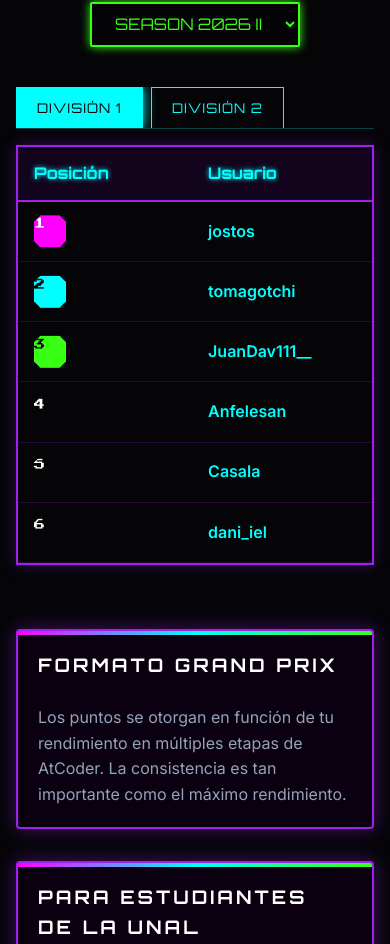
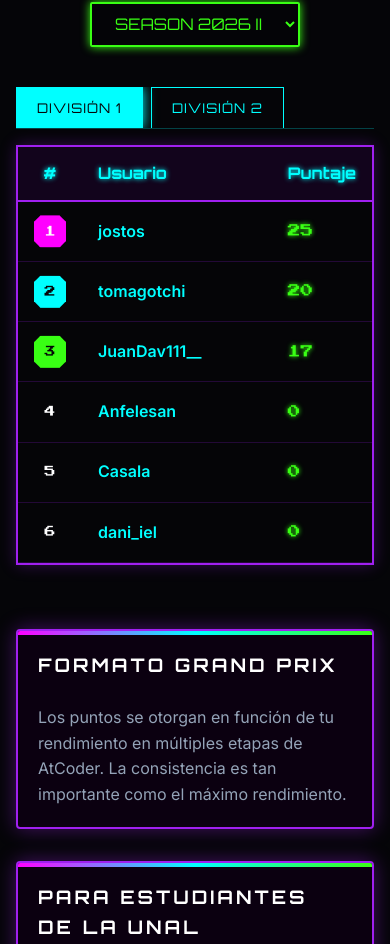
Before and after one commit to NicolasArias/unal_takeuchi_cup, a React (Vite) app in the folder front/: page /#/ in a window 390 px wide. Shown: the part 864-1808 px from the top of the page. Built offline with nearby package versions, Linux system fonts and the light colour scheme.

Commit message:
feat: improved design for mobile and desktop

```diff
--- a/front/src/components/StandingsTable.jsx
+++ b/front/src/components/StandingsTable.jsx
@@ -3,12 +3,12 @@ export default function StandingsTable({ rows, showStages = false, animateRows =
 
   return (
     <div className={`table-container${animateTable ? ' animate-fade-up delay-300' : ''}`}>
-      <table>
+      <table className="standings-table">
         <thead>
           <tr>
-            <th>Posición</th>
-            <th>{showStages ? 'Usuario del concursante' : 'Usuario'}</th>
-            <th>Puntaje Total</th>
+            <th className="rank-column">#</th>
+            <th className="username-column">Usuario</th>
+            <th>Puntaje</th>
             {Array.from({ length: stageCount }, (_, index) => (
               <th key={index}>Etapa {index + 1}</th>
             ))}
@@ -27,8 +27,8 @@ export default function StandingsTable({ rows, showStages = false, animateRows =
                 className={animateRows ? 'animate-fade-up' : undefined}
                 style={animateRows ? { animationDelay: `${index * 100}ms` } : undefined}
               >
-                <td><div className={`rank-badge ${rankClass}`}>{index + 1}</div></td>
-                <td>
+                <td className="rank-cell"><div className={`rank-badge ${rankClass}`}>{index + 1}</div></td>
+                <td className="username-cell">
                   <div style={{ fontWeight: 600 }}>
                     <a
                       href={`https://atcoder.jp/users/${row.username}`}
--- a/front/src/index.css
+++ b/front/src/index.css
@@ -19,6 +19,31 @@
   box-sizing: border-box;
   margin: 0;
   padding: 0;
+  scrollbar-color: var(--neon-pink) transparent;
+  scrollbar-width: thin;
+}
+
+::-webkit-scrollbar {
+  width: 10px;
+  height: 10px;
+}
+
+::-webkit-scrollbar-track {
+  background: transparent;
+}
+
+::-webkit-scrollbar-thumb {
+  border: 2px solid transparent;
+  border-radius: 999px;
+  background: var(--neon-pink);
+  background-clip: padding-box;
+  box-shadow: 0 0 8px var(--neon-pink);
+}
+
+::-webkit-scrollbar-thumb:hover {
+  background: var(--neon-cyan);
+  background-clip: padding-box;
+  box-shadow: 0 0 8px var(--neon-cyan);
 }
 
 body {
@@ -352,6 +377,16 @@ table {
   min-width: 640px;
 }
 
+.username-column,
+.username-cell {
+  width: 100%;
+}
+
+.standings-table th,
+.standings-table td {
+  white-space: nowrap;
+}
+
 th {
   font-family: var(--font-header);
   background: rgba(20, 5, 30, 0.95);
@@ -363,6 +398,13 @@ th {
   position: sticky;
   top: 0;
   z-index: 10;
+}
+
+.rank-column,
+.rank-cell {
+  width: 1%;
+  text-align: center;
+  white-space: nowrap;
 }
 
 td {
@@ -377,6 +419,9 @@ tr:hover td {
 }
 
 .rank-badge {
+  display: flex;
+  align-items: center;
+  justify-content: center;
   font-family: var(--font-retro);
   font-size: 0.7rem;
   width: 32px;
@@ -481,6 +526,16 @@ footer {
     padding-top: 2.5rem;
   }
 
+  .standings-table {
+    width: 100%;
+    min-width: 100%;
+  }
+
+  .username-column,
+  .username-cell {
+    width: 100%;
+  }
+
   .page-title {
     letter-spacing: 1.5px;
     line-height: 1.2;
```
